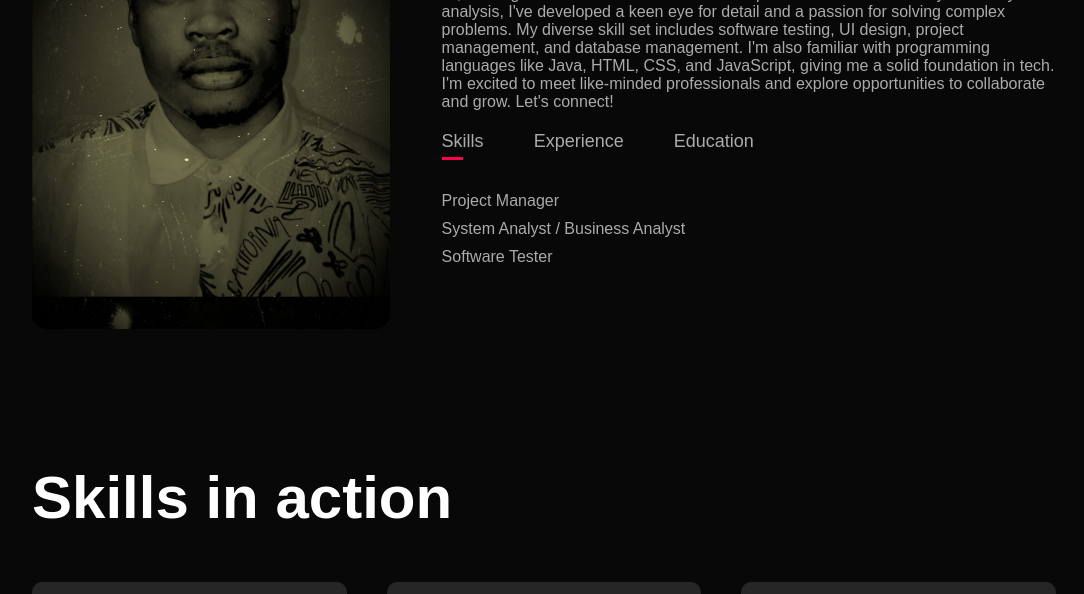
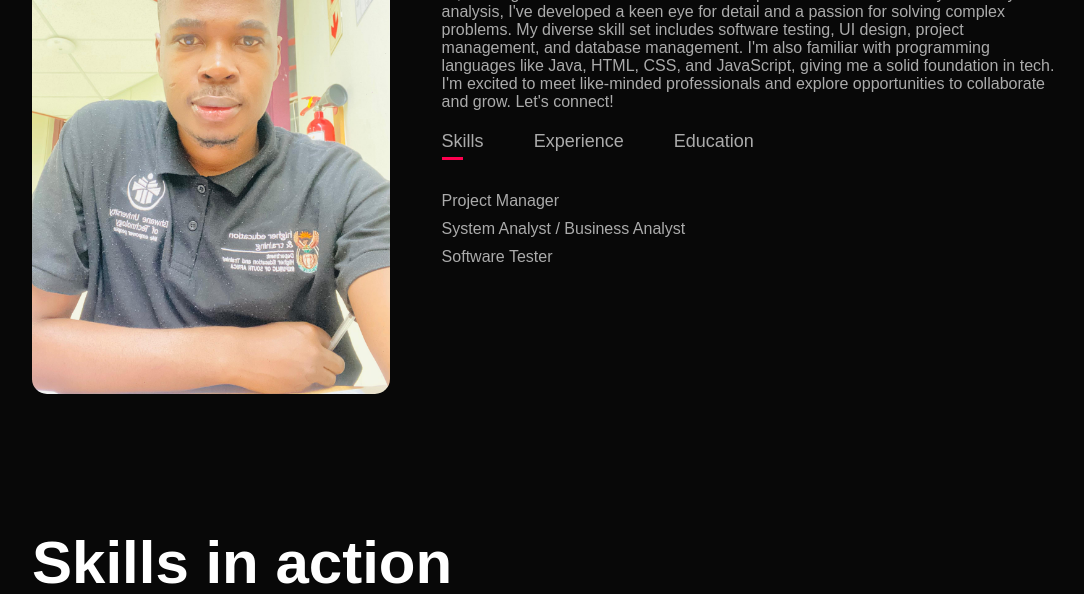
Before and after one commit to KagisoGumede/kagisogumede.github.io, a plain HTML site: page index.html in a window 1280 px wide. Shown: the part 689-1283 px from the top of the page, without its empty margins (96-1180 px from the left). Drawn offline with nearby package versions, Linux system fonts and the light colour scheme.

Commit message:
Update index.html

```diff
--- a/index.html
+++ b/index.html
@@ -42,7 +42,7 @@
     <div class="container">
       <div class="row">
         <div class="about-col-1">
-          <img src="images/me.png.jpeg" alt="About Me Image" />
+          <img src="images/p2.png.jpeg" alt="About Me Image" />
         </div>
         <div class="about-col-2">
           <h1 class="sub-title">About Me</h1>
```
